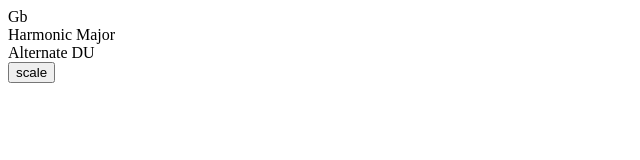
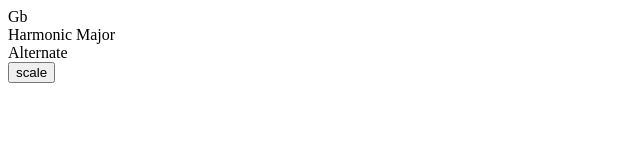
Before and after one commit to jfo/woodshed, a plain HTML site: page index.html in a window 1280 px wide. Shown: the full height of the page, 0-640 px from the left. Drawn offline with Linux system fonts and the light colour scheme.

Commit message:
rm extra alternate

```diff
--- a/index.html
+++ b/index.html
@@ -38,8 +38,7 @@
     ];
 
     const attacks = [
-      "Alternate DU",
-      "Alternate UD",
+      "Alternate",
       "Full Legato",
       "Half Legato",
       "Economy",
```
